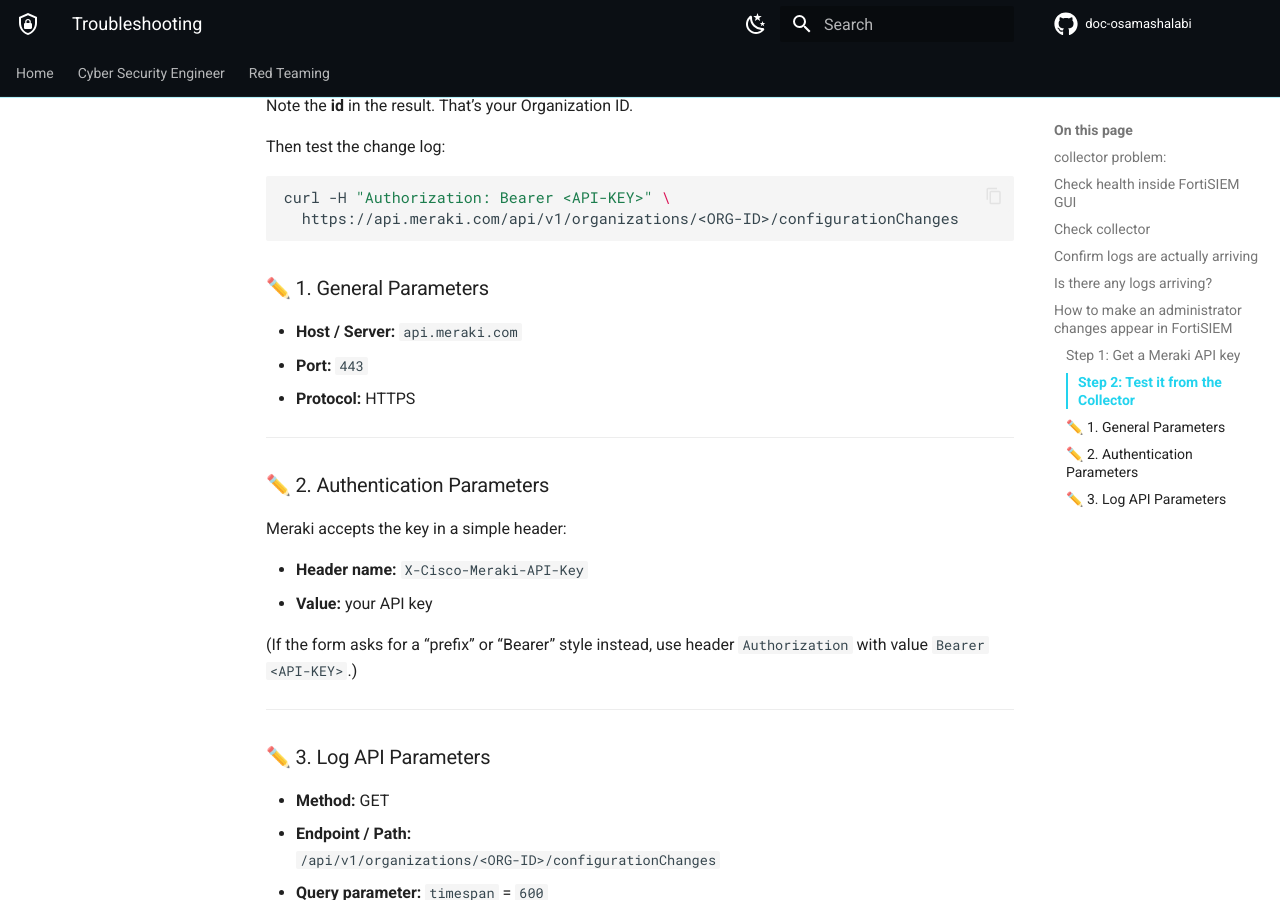
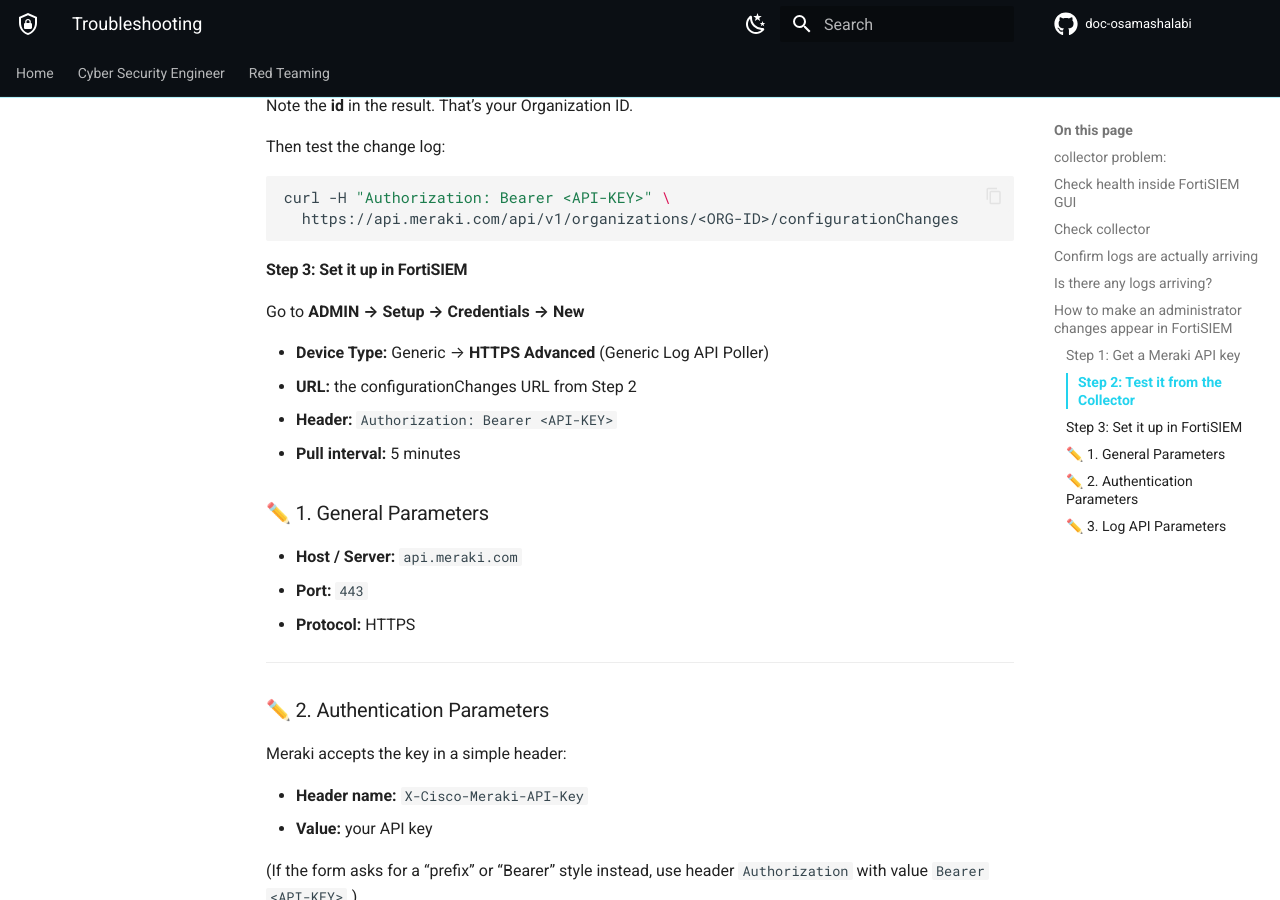
Before and after one commit to osamashalabi432-png/doc-osamashalabi, an MkDocs documentation site: the page built from docs/cyber-security-engineer/siem/fortisiem/troubleshooting/troubleshooting.md, in a window 1280 px wide and 900 px high, scrolled down 1860 px. Built offline with MkDocs 1.6.1 and Material for MkDocs 9.7.7, drawn with Linux system fonts in a browser that asks for light colours; comment, search, counter and statistics services are not loaded.

Commit message:
vault backup: 2026-11-01 10:31:10

````diff
--- a/docs/cyber-security-engineer/siem/fortisiem/troubleshooting/troubleshooting.md
+++ b/docs/cyber-security-engineer/siem/fortisiem/troubleshooting/troubleshooting.md
@@ -83,6 +83,17 @@ curl -H "Authorization: Bearer <API-KEY>" \
   https://api.meraki.com/api/v1/organizations/<ORG-ID>/configurationChanges
 ```
 
+
+#### Step 3: Set it up in FortiSIEM
+
+Go to **ADMIN → Setup → Credentials → New**
+
+- **Device Type:** Generic → **HTTPS Advanced** (Generic Log API Poller)
+- **URL:** the configurationChanges URL from Step 2
+- **Header:** `Authorization: Bearer <API-KEY>`
+- **Pull interval:** 5 minutes
+
+
 ### ✏️ 1. General Parameters
 
 - **Host / Server:** `api.meraki.com`
````
